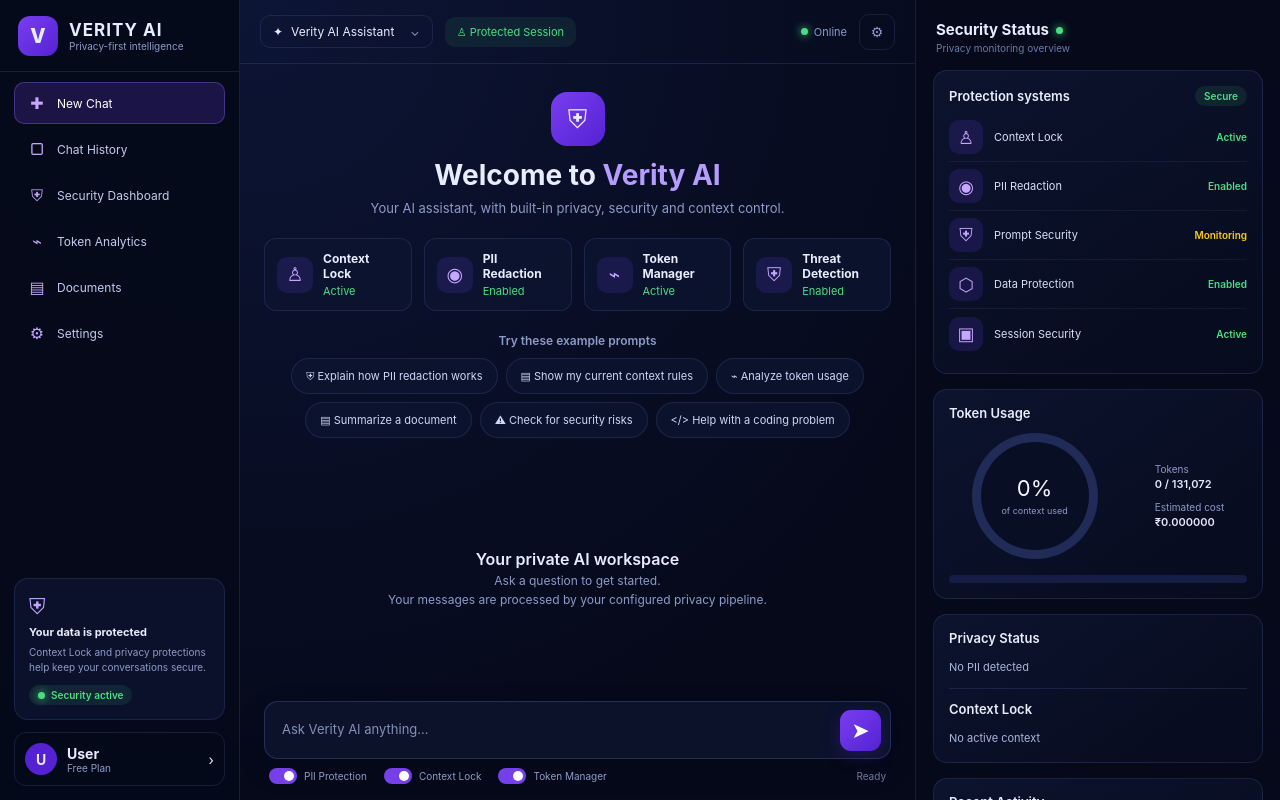
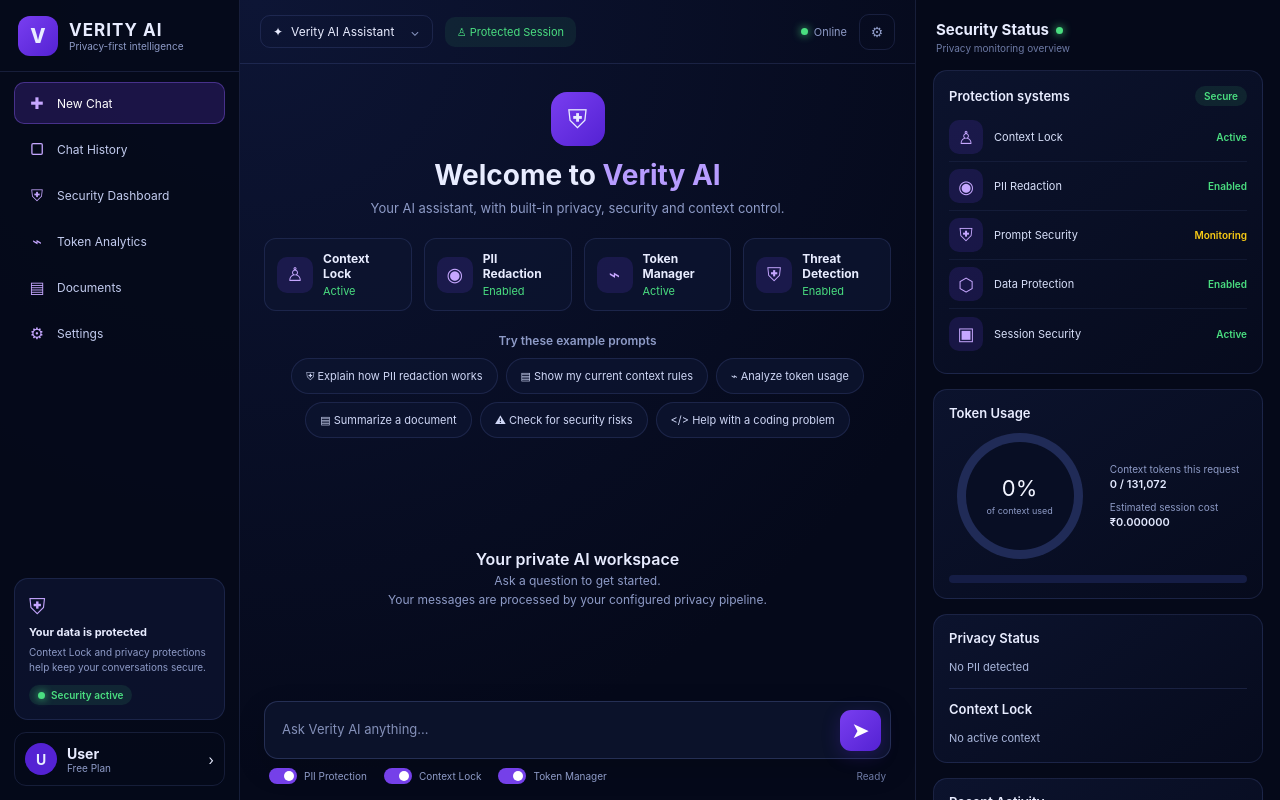
Before and after one commit to gouthami6364/Verity-AI, a Flask app: page / in a window 1280 px wide. Run offline with Flask 3, Linux system fonts and the light colour scheme; some libraries are stand-ins or nearby versions.

Commit message:
Update index.html

```diff
--- a/templates/index.html
+++ b/templates/index.html
@@ -211,8 +211,8 @@
                     </div>
                 </div>
                 <div class="token-details">
-                    <div><small>Tokens</small><strong id="tokens">0 / 131,072</strong></div>
-                    <div><small>Estimated cost</small><strong id="tokenCost">₹0.000000</strong></div>
+                    <div><small>Context tokens this request</small><strong id="tokens">0 / 131,072</strong></div>
+                    <div><small>Estimated session cost</small><strong id="tokenCost">₹0.000000</strong></div>
                 </div>
             </div>
             <div class="token-progress"><span id="tokenProgress"></span></div>
```
